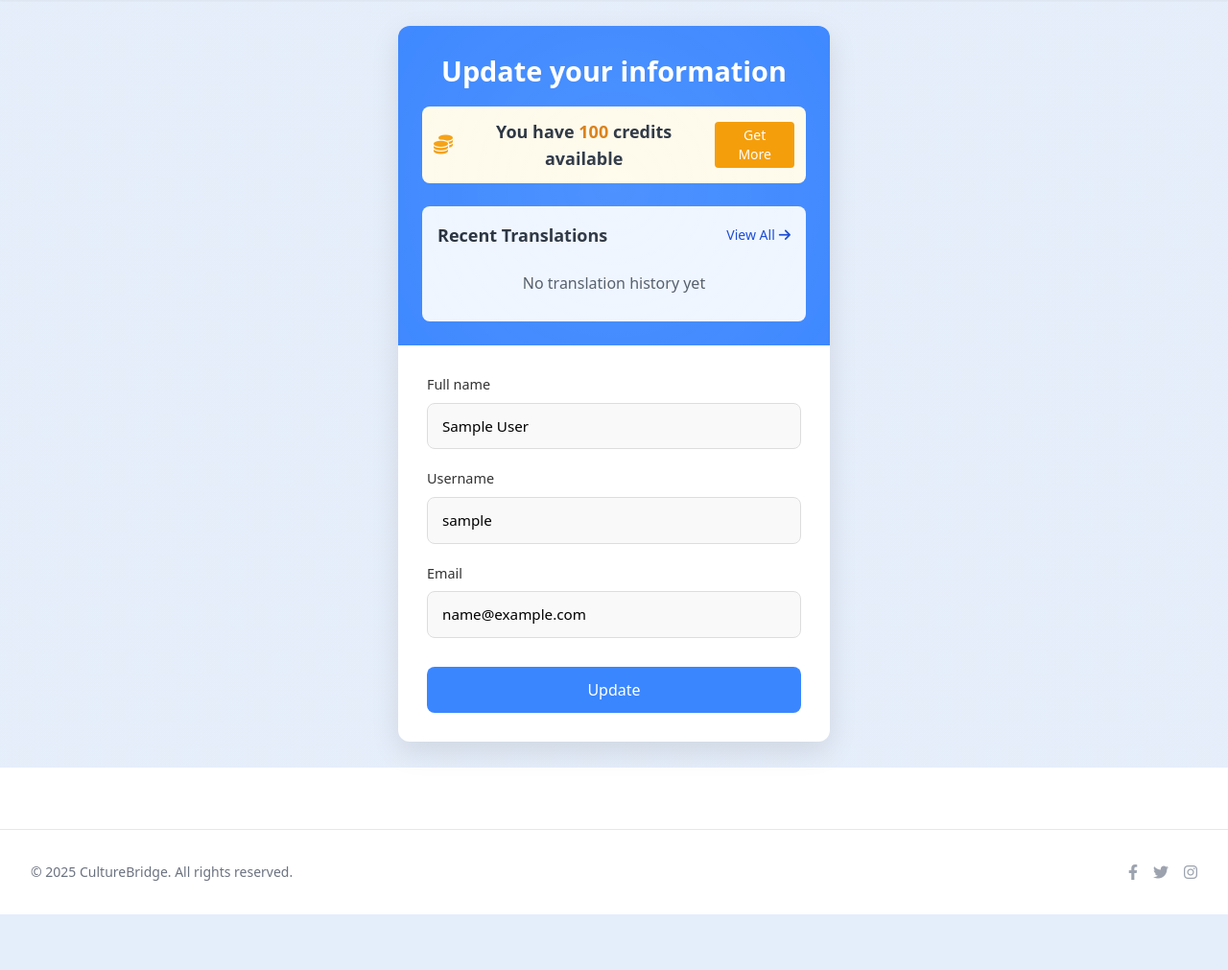
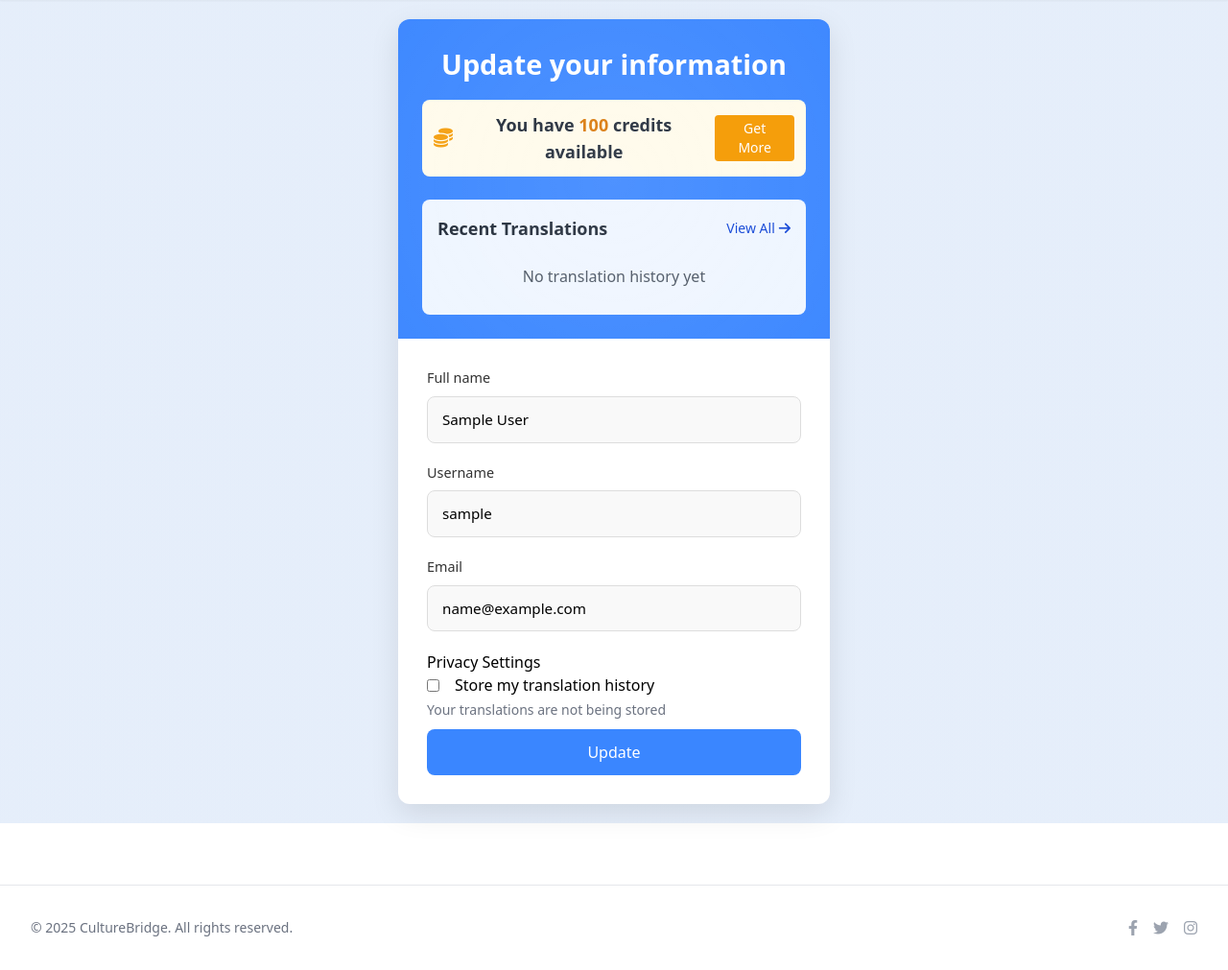
Before and after one commit to ehabahmed2/culture-bridge, a Django app: page /user/user-info/ in a window 1280 px wide. Shown: the part 64-1075 px from the top of the page at 96% size. Before the commit the page ends 1017 px from the top, so only its background shows below. Run offline with Django 5.2, Linux system fonts and the light colour scheme; the visitor is signed in with stand-in values (Sample User, id 1); data comes from the database, SQL or seed files in the repository; data that the repository does not hold is empty.

Commit message:
implemented user approval for register and user profile to store translations

```diff
--- a/Users/forms.py
+++ b/Users/forms.py
@@ -2,7 +2,7 @@ from django import forms
 from django.contrib.auth.forms import AuthenticationForm
 from django.contrib.auth.forms import UserCreationForm, UserChangeForm
 from .models import CustomUser
-
+from django.utils import timezone
 
 class loginForm(AuthenticationForm):
     # user the email instead of username
@@ -31,9 +31,21 @@ class loginForm(AuthenticationForm):
         })
 
 class RegisterForm(UserCreationForm):
+    store_history = forms.BooleanField(
+        required=False,
+        label="Save my translation history",
+        widget=forms.CheckboxInput(attrs={
+            'class': 'register-checkbox',
+            'id':    'store_history',
+        })
+    )
+
+
     class Meta:
         model = CustomUser
-        fields = ['username', 'email', 'full_name', 'password1', 'password2']
+        fields = ['username', 'email', 'full_name', 'password1', 'password2', 'store_history']
+
+
 
     def __init__(self, *args, **kwargs):
         super().__init__(*args, **kwargs)
@@ -69,10 +81,24 @@ class RegisterForm(UserCreationForm):
             'placeholder': 'Confirm your password'
         })
 
+
+
 class UserUpdate(UserChangeForm):
+
+    store_history = forms.BooleanField(
+        required=False,
+        widget=forms.CheckboxInput(attrs={
+            'class': 'mr-2',
+            'id': 'store_history_setting',
+            'onchange': 'return confirmUncheck(this);'  # inline handler
+        }),
+        label='Store my translation history'
+    )
     class Meta:
         model = CustomUser
-        fields = ['username', 'email', 'full_name']
+        fields = ['username', 'email', 'full_name', 'store_history']
+
+
 
     def __init__(self, *args, **kwargs):
         super().__init__(*args, **kwargs)
--- a/Users/models.py
+++ b/Users/models.py
@@ -6,5 +6,8 @@ class CustomUser(AbstractUser):
     credits = models.PositiveIntegerField(default=100)
     email = models.EmailField(unique=True)
 
+    store_history = models.BooleanField(default=False)
+    consent_date = models.DateTimeField(null=True, blank=True)
+
     def __str__(self):
         return self.username
--- a/Users/templates/user-info.html
+++ b/Users/templates/user-info.html
@@ -81,6 +81,24 @@
                     {% endif %}
                 </div>
 
+                <div class="privacy-setting">
+                    <h3>Privacy Settings</h3>
+                    <div class="flex items-center">
+                        {{ form.store_history }}  <!-- Use form field instead of manual input -->
+                        <label for="{{ form.store_history.id_for_label }}" class="ml-2">
+                            Store my translation history
+                        </label>
+                    </div>
+
+                    <p class="text-sm text-gray-500 mt-1">
+                    {% if user.store_history %}
+                        Last consented: {{ user.consent_date|date:"M d, Y" }}
+                    {% else %}
+                        Your translations are not being stored
+                    {% endif %}
+                    </p>
+                </div>
+
                 <!-- Non-field errors (e.g., password mismatch) -->
                 {% if form.non_field_errors %}
                 <div class="register-error mb-4">
--- a/Users/views.py
+++ b/Users/views.py
@@ -4,6 +4,7 @@ from django.contrib import messages
 from django.contrib.auth.decorators import login_required
 from django.contrib.auth import get_user_model
 from t_history.models import TransalationHistory
+from django.utils import timezone
 # change from built in user to Custom user
 User = get_user_model()
 
@@ -13,6 +14,13 @@ def register_user(request):
     if request.method == 'POST':
         form = RegisterForm(request.POST)
         if form.is_valid():
+            store_history = form.cleaned_data.get('store_history', False)
+            # Create but don’t save yet
+            user = form.save(commit=False)
+            user.store_history = store_history
+            user.consent_date =timezone.now() if store_history else None
+
+            # finally save all data
             user = form.save()
             login(request, user)
             messages.success(request, 'Account created successfully!')
@@ -65,14 +73,29 @@ def logout_keep_free_attempts(request):
 @login_required
 def user_info(request):
     # get the logged in user
-    current_user = User.objects.get(id=request.user.id)
-    # get the details from current user and fill it in the form
+    current_user = request.user
     user_form = UserUpdate(request.POST or None, instance=current_user)
-    if user_form.is_valid():
-        user_form.save()
-        login(request, current_user) # to log the user in again after saving info
-        messages.success(request, "Your details were saved successfully!")
-        return redirect('home')
+
+    if request.method == 'POST':
+        # get the details from current user and fill it in the form
+        if user_form.is_valid():
+
+            # get the checkout box for concent
+            store_history = user_form.cleaned_data.get('store_history', False)
+            #save new preference for store history
+            current_user.store_history = store_history
+            current_user.concent_date = timezone.now() if store_history else None
+
+            # if user decided to not approve, delete transalations
+            if not store_history:
+                TransalationHistory.objects.filter(user=request.user).delete()
+            user_form.save()
+
+            messages.success(request, "Your details were saved successfully!")
+            return redirect('user_info')
+        else:
+            user_form = UserUpdate(request.POST or None, instance=current_user)
+
 
     # get recent transalations for the user
     recent_history = TransalationHistory.objects.filter(user=request.user).order_by('-timestamp')[:3] if request.user.is_authenticated else None
--- a/static/scripts.js
+++ b/static/scripts.js
@@ -451,6 +451,29 @@ function navBar() {
     }
   });
 }
+
+// warn the user before unchecing the save_history
+function warnUser() {
+  const checkbox = document.getElementById("store_history_setting");
+
+  if (checkbox) {
+    checkbox.addEventListener("change", function () {
+      if (!this.checked) {
+        const confirmed = confirm(
+          "Unchecking this option will delete all your saved translation history. Are you sure you want to proceed?"
+        );
+
+        if (!confirmed) {
+          // Restore previous state after a slight delay
+          setTimeout(() => {
+            this.checked = true;
+          }, 0);
+        }
+      }
+    });
+  }
+}
+
 // INITIALIZE EVERYTHING WHEN DOM LOADS
 document.addEventListener("DOMContentLoaded", function () {
   setupCultureSelection();
@@ -465,6 +488,7 @@ document.addEventListener("DOMContentLoaded", function () {
   setupLanguageGroups();
   setupSmoothScroll();
   navBar();
+  warnUser();
 
   // Set Egyptian as default culture
   const egyptianPill = document.querySelector(
```
Also changed, not shown: Users/templates/register.html (+8 -0 lines), Users/migrations/0002_customuser_consent_date_customuser_store_history.py (added), 1 other file.
